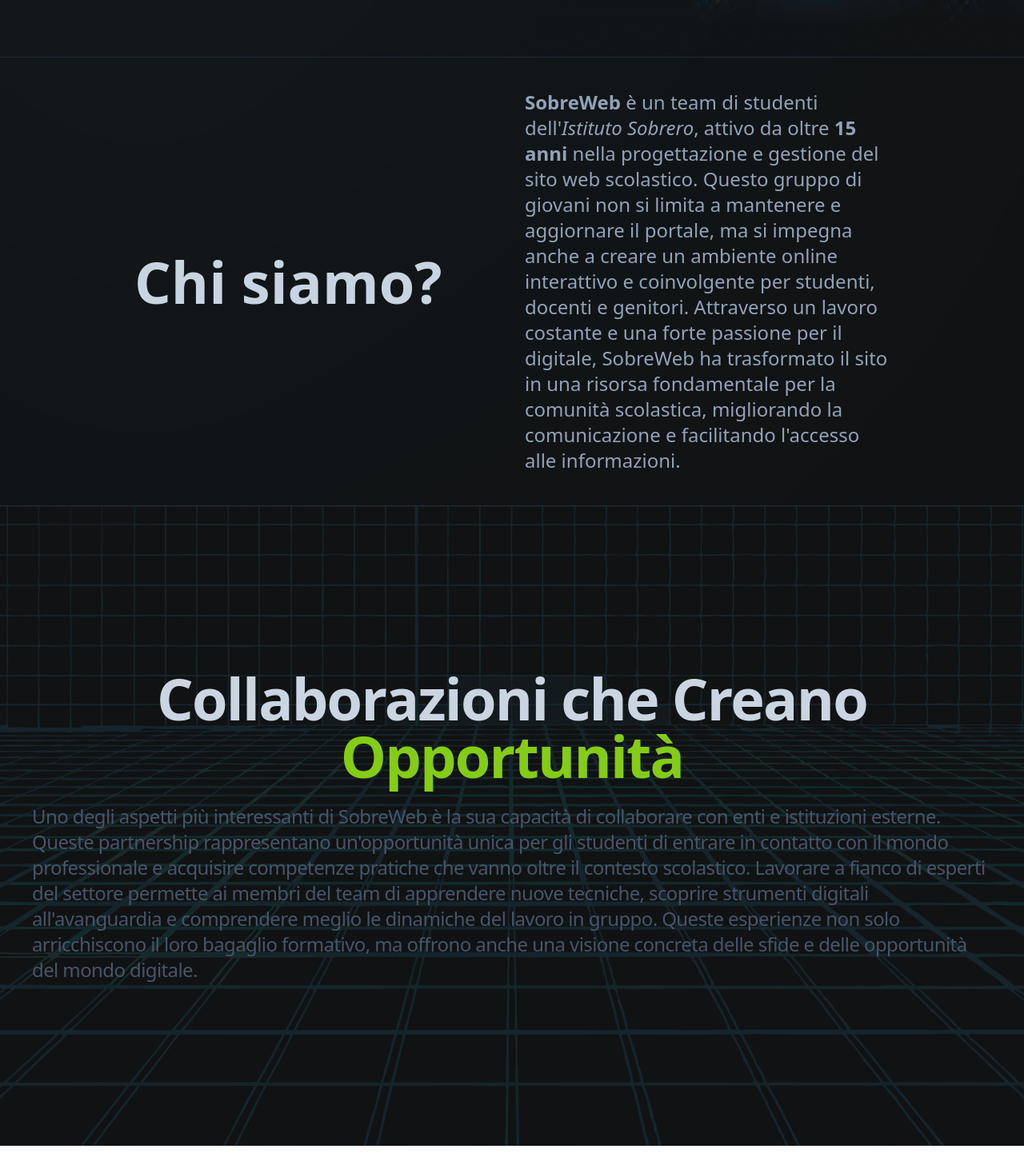
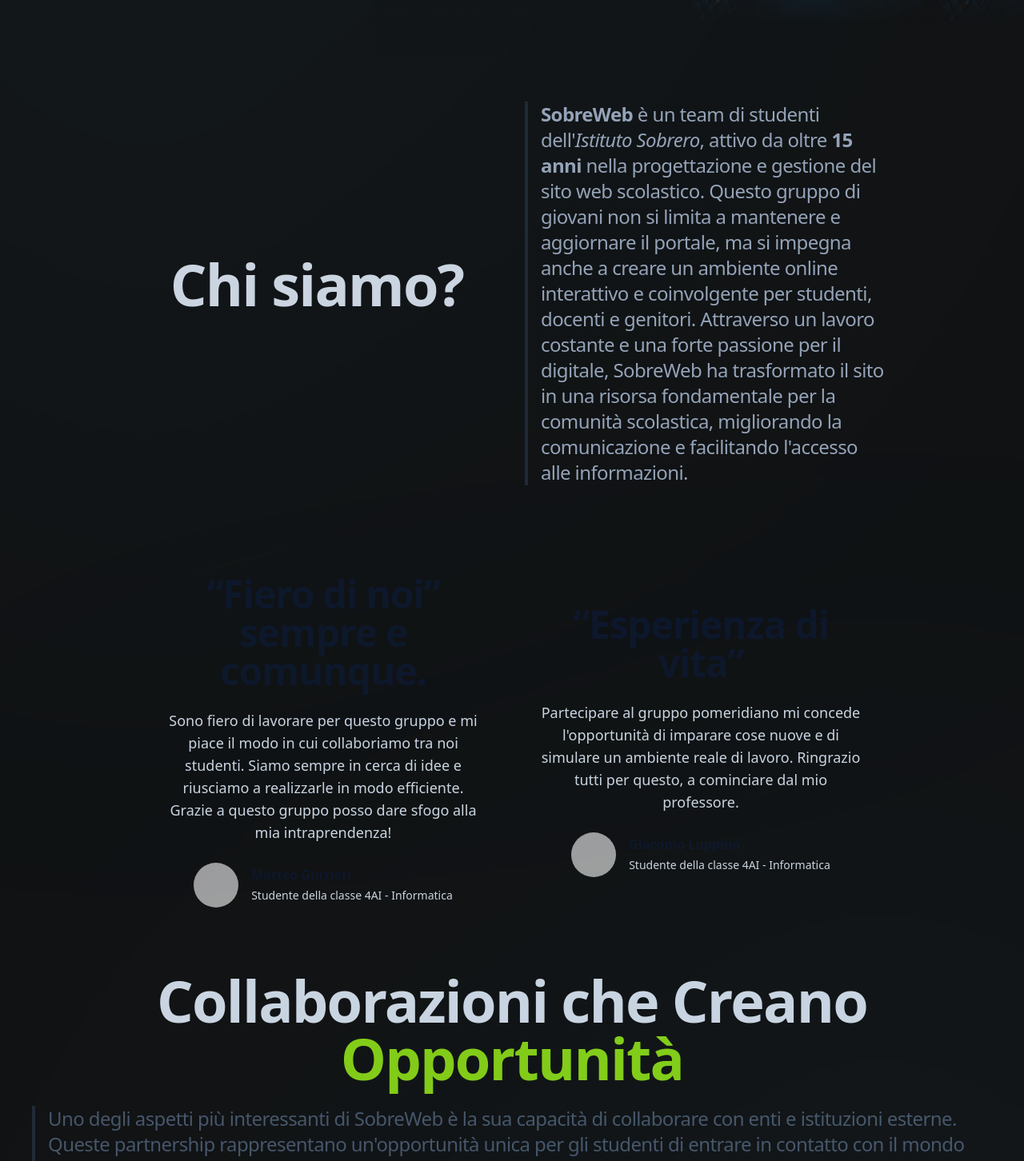
Before and after one commit to Ornitorink0/SobreWeb.it, a React (Vite) app: page / in a window 1280 px wide. Shown: the part 729-2181 px from the top of the page at 80% size. Built offline with nearby package versions, Linux system fonts and the light colour scheme; grey boxes are pictures that could not be loaded.

Commit message:
Aggiustamento netto

```diff
--- a/src/pages/HomePage.jsx
+++ b/src/pages/HomePage.jsx
@@ -42,66 +42,298 @@
               </div>
             </div>
           </div>
-
-          <hr className="border-gray-800" />
         </div>
         {/* <ContentSection /> */}
         <div className="bg-primary-900 ">
           <div className="px-10 text-slate-300 min-h-[70vh] grid grid-cols-1 lg:grid-cols-2 justify-center items-center max-w-5xl mx-auto gap-8 py-8">
-            <h1 className="text-7xl font-bold">Chi siamo?</h1>
-            <p className="text-lg text-slate-400 md:text-2xl">
-              <span className="font-bold">SobreWeb</span> è un team di studenti
-              dell'<i>Istituto Sobrero</i>, attivo da oltre{" "}
-              <span className="font-bold">15 anni</span> nella progettazione e
-              gestione del sito web scolastico. Questo gruppo di giovani non si
-              limita a mantenere e aggiornare il portale, ma si impegna anche a
-              creare un ambiente online interattivo e coinvolgente per studenti,
-              docenti e genitori. Attraverso un lavoro costante e una forte
-              passione per il digitale, SobreWeb ha trasformato il sito in una
-              risorsa fondamentale per la comunità scolastica, migliorando la
-              comunicazione e facilitando l'accesso alle informazioni.
-            </p>
+            <motion.h1
+              initial={{ opacity: 0 }}
+              whileInView={{ opacity: 1 }}
+              transition={{ duration: 1, delay: 0.2 }}
+              viewport={{ once: true }}
+              className="text-slate-300 text-left lg:text-center font-extrabold text-4xl sm:text-6xl lg:text-7xl tracking-tight dark:text-white z-10"
+            >
+              <h1 className="text-7xl font-bold">Chi siamo?</h1>
+            </motion.h1>
+            <motion.p
+              initial={{ opacity: 0 }}
+              whileInView={{ opacity: 1 }}
+              transition={{ duration: 1, delay: 0.4 }}
+              viewport={{ once: true }}
+              className="mt-6 text-lg text-slate-600 max-w-7xl mx-auto dark:text-slate-400 text-left sm:text-xl lg:text-2xl tracking-tight z-10"
+            >
+              <p className="text-lg text-slate-400 md:text-2xl border-gray-800 border-l-4 pl-4">
+                <span className="font-bold">SobreWeb</span> è un team di
+                studenti dell'<i>Istituto Sobrero</i>, attivo da oltre{" "}
+                <span className="font-bold">15 anni</span> nella progettazione e
+                gestione del sito web scolastico. Questo gruppo di giovani non
+                si limita a mantenere e aggiornare il portale, ma si impegna
+                anche a creare un ambiente online interattivo e coinvolgente per
+                studenti, docenti e genitori. Attraverso un lavoro costante e
+                una forte passione per il digitale, SobreWeb ha trasformato il
+                sito in una risorsa fondamentale per la comunità scolastica,
+                migliorando la comunicazione e facilitando l'accesso alle
+                informazioni.
+              </p>
+            </motion.p>
+          </div>
+          <div className="px-10 text-slate-300 grid grid-cols-1 lg:grid-cols-2 justify-center items-center max-w-5xl mx-auto">
+            <section className="text-center px-8 my-20 sm:my-16 md:my-20 text-slate-300">
+              <h2 className="text-slate-900 text-4xl tracking-tight font-extrabold sm:text-5xl dark:text-white">
+                “Fiero di noi” sempre e comunque.
+              </h2>
+              <figure>
+                <blockquote>
+                  <p className="mt-6 max-w-3xl mx-auto text-lg">
+                    Sono fiero di lavorare per questo gruppo e mi piace il modo
+                    in cui collaboriamo tra noi studenti. Siamo sempre in cerca
+                    di idee e riusciamo a realizzarle in modo efficiente. Grazie
+                    a questo gruppo posso dare sfogo alla mia intraprendenza!
+                  </p>
+                </blockquote>
+                <figcaption className="mt-6 flex items-center justify-center space-x-4 text-left">
+                  <img
+                    src="https://avatars.githubusercontent.com/u/174024113?v=4"
+                    alt=""
+                    className="w-14 h-14 rounded-full"
+                    loading="lazy"
+                    decoding="async"
+                  />
+                  <div>
+                    <div className="text-slate-900 font-semibold dark:text-white">
+                      Matteo Gurrieri
+                    </div>
+                    <div className="mt-0.5 text-sm leading-6">
+                      Studente della classe 4AI - Informatica
+                    </div>
+                  </div>
+                </figcaption>
+              </figure>
+            </section>
+            <section className="text-center px-8 my-20 sm:my-16 md:my-20 text-slate-300">
+              <h2 className="text-slate-900 text-4xl tracking-tight font-extrabold sm:text-5xl dark:text-white">
+                “Esperienza di vita”
+              </h2>
+              <figure>
+                <blockquote>
+                  <p className="mt-6 max-w-3xl mx-auto text-lg">
+                    Partecipare al gruppo pomeridiano mi concede l'opportunità
+                    di imparare cose nuove e di simulare un ambiente reale di
+                    lavoro. Ringrazio tutti per questo, a cominciare dal mio
+                    professore.
+                  </p>
+                </blockquote>
+                <figcaption className="mt-6 flex items-center justify-center space-x-4 text-left">
+                  <img
+                    src="https://avatars.githubusercontent.com/u/173935957?v=4"
+                    alt=""
+                    className="w-14 h-14 rounded-full"
+                    loading="lazy"
+                    decoding="async"
+                  />
+                  <div>
+                    <div className="text-slate-900 font-semibold dark:text-white">
+                      Giacomo Luppino
+                    </div>
+                    <div className="mt-0.5 text-sm leading-6">
+                      Studente della classe 4AI - Informatica
+                    </div>
+                  </div>
+                </figcaption>
+              </figure>
+            </section>
+          </div>
+          <div className="px-10">
+            {/* <div
+            className="absolute w-full h-full top-0 left-0"
+          ></div> */}
+            <motion.h1
+              initial={{ opacity: 0 }}
+              whileInView={{ opacity: 1 }}
+              transition={{ duration: 1, delay: 0.2 }}
+              viewport={{ once: true }}
+              className="text-slate-300 text-left lg:text-center font-extrabold text-4xl sm:text-6xl lg:text-7xl tracking-tight dark:text-white z-10"
+            >
+              Collaborazioni che Creano{" "}
+              <span className="text-lime-500">Opportunità</span>
+            </motion.h1>
+            <motion.p
+              initial={{ opacity: 0 }}
+              whileInView={{ opacity: 1 }}
+              transition={{ duration: 1, delay: 0.4 }}
+              viewport={{ once: true }}
+              className="mt-6 text-lg text-slate-600 max-w-7xl mx-auto dark:text-slate-400 text-left sm:text-xl lg:text-2xl tracking-tight z-10 border-gray-800 border-l-4 pl-4"
+            >
+              Uno degli aspetti più interessanti di SobreWeb è la sua capacità
+              di collaborare con enti e istituzioni esterne. Queste partnership
+              rappresentano un'opportunità unica per gli studenti di entrare in
+              contatto con il mondo professionale e acquisire competenze
+              pratiche che vanno oltre il contesto scolastico. Lavorare a fianco
+              di esperti del settore permette ai membri del team di apprendere
+              nuove tecniche, scoprire strumenti digitali all'avanguardia e
+              comprendere meglio le dinamiche del lavoro in gruppo. Queste
+              esperienze non solo arricchiscono il loro bagaglio formativo, ma
+              offrono anche una visione concreta delle sfide e delle opportunità
+              del mondo digitale.
+            </motion.p>
           </div>
         </div>
-        <hr className="border-gray-800" />
-        <div className="relative bg-primary-900 px-10 text-slate-300 text-center min-h-screen flex flex-col justify-center">
-          <div
-            className="absolute w-full h-full top-0 left-0 bg-cover bg-center xl:bg-bottom bg-no-repeat z-0 opacity-10"
-            style={{ backgroundImage: "url('/grid-texure.svg')" }}
-          ></div>
+        {/* <hr className="border-gray-800" /> */}
+
+        {/* <ContentSection /> */}
+        <div className="bg-primary-900">
+          <div className="relative bg-primary-900 px-10 py-10 gap-8 grid grid-cols-1 xl:grid-cols-3 justify-center items-center text-slate-400 text-left max-w-7xl mx-auto">
+            <BackgroundCircle color="#43C2F9" position="right" />
+            <motion.p
+              initial={{ opacity: 0 }}
+              whileInView={{ opacity: 1 }}
+              transition={{ duration: 1, delay: 0.2 }}
+              viewport={{ once: true }}
+              className="text-lg text-slate-400 md:text-2xl tracking-tight border-gray-800 border-l-4 pl-4"
+            >
+              In aggiunta, la collaborazione con enti esterni porta a realizzare
+              progetti innovativi che spesso si traducono in iniziative concrete
+              e utili per la comunità. Per esempio, alcuni progetti hanno
+              incluso la creazione di campagne di sensibilizzazione su temi
+              rilevanti, la realizzazione di eventi online e la promozione di
+              attività culturali. Queste iniziative non solo valorizzano il
+              lavoro del team, ma contribuiscono anche a creare un legame più
+              forte tra la scuola e il territorio. Gli studenti diventano così
+              protagonisti attivi della loro comunità, dimostrando come le
+              competenze digitali possano avere un impatto positivo.
+            </motion.p>
+            <motion.img
+              initial={{ opacity: 0 }}
+              whileInView={{ opacity: 1 }}
+              transition={{ duration: 1, delay: 0.3 }}
+              viewport={{ once: true }}
+              className="w-full h-full object-cover object-center rounded-lg radius-2xl shadow-2xl max-w-96 mx-auto"
+              src="/two-guys-making-a-project-at-pc.jpg"
+              alt="two guys making a project at pc"
+              loading="lazy"
+            ></motion.img>
+            <motion.p
+              initial={{ opacity: 0 }}
+              whileInView={{ opacity: 1 }}
+              transition={{ duration: 1, delay: 0.4 }}
+              viewport={{ once: true }}
+              className="text-lg text-slate-400 md:text-2xl tracking-tight border-gray-800 border-l-4 pl-4"
+            >
+              Infine, le collaborazioni esterne sono anche un modo per stimolare
+              la creatività e l’innovazione all’interno del gruppo. Ogni nuovo
+              progetto porta con sé sfide diverse che richiedono brainstorming e
+              scambio di idee. Questo ambiente stimolante favorisce la crescita
+              personale e professionale di ciascun membro del team,
+              incoraggiandoli a pensare fuori dagli schemi e a esplorare nuove
+              strade. Con un approccio orientato alla sperimentazione e
+              all’apprendimento continuo, SobreWeb si posiziona come un vero
+              laboratorio di innovazione digitale, contribuendo a modellare un
+              futuro più dinamico e interattivo per la scuola.
+            </motion.p>
+          </div>
+        </div>
+        <div className="bg-primary-900 min-h-screen flex flex-col items-center justify-center">
           <motion.h1
             initial={{ opacity: 0 }}
             whileInView={{ opacity: 1 }}
             transition={{ duration: 1, delay: 0.2 }}
             viewport={{ once: true }}
-            className="text-slate-300 font-extrabold text-4xl sm:text-6xl lg:text-7xl tracking-tight dark:text-white z-10"
+            className="text-slate-300 text-left lg:text-center font-extrabold text-4xl sm:text-6xl lg:text-7xl tracking-tight dark:text-white z-10"
           >
-            Collaborazioni che Creano{" "}
-            <span class="text-lime-500">Opportunità</span>
+            I nostri <span className="text-emerald-500">Partner</span>
           </motion.h1>
-          <motion.p
+          <motion.div
             initial={{ opacity: 0 }}
             whileInView={{ opacity: 1 }}
-            transition={{ duration: 1, delay: 0.4 }}
             viewport={{ once: true }}
-            className="mt-6 text-lg text-slate-600 max-w-7xl mx-auto dark:text-slate-400 text-left sm:text-xl lg:text-2xl tracking-tight z-10"
+            className="px-10"
           >
-            Uno degli aspetti più interessanti di SobreWeb è la sua capacità di
-            collaborare con enti e istituzioni esterne. Queste partnership
-            rappresentano un'opportunità unica per gli studenti di entrare in
-            contatto con il mondo professionale e acquisire competenze pratiche
-            che vanno oltre il contesto scolastico. Lavorare a fianco di esperti
-            del settore permette ai membri del team di apprendere nuove
-            tecniche, scoprire strumenti digitali all'avanguardia e comprendere
-            meglio le dinamiche del lavoro in gruppo. Queste esperienze non solo
-            arricchiscono il loro bagaglio formativo, ma offrono anche una
-            visione concreta delle sfide e delle opportunità del mondo digitale.
-          </motion.p>
+            <PartnerSection />
+          </motion.div>
         </div>
       </>
     );
   }
 }
+
+const PartnerSection = () => {
+  return (
+    <div className="max-w-7xl bg-primary-800 opacity-70 mt-10 border border-gray-200 rounded-lg shadow dark:border-gray-700 p-10 z-10">
+      <div className="grid grid-cols-3 md:grid-cols-6 gap-8 grayscale bg-primary-800 opacity-70 select-none drag-none">
+        <img
+          src="https://www.retescuoleinsieme.it/wp-content/uploads/2024/02/logo-scuole-insieme-300x289.png"
+          alt="Logo"
+          className="brightness-[0.918] invert"
+        />
+        <img
+          src="https://www.retescuoleinsieme.it/wp-content/uploads/2024/03/ECOFFICINA_NEW_LOGO_light.jpg"
+          alt="Logo"
+          className="brightness-[0.918] invert"
+        />
+        <img
+          src="https://www.retescuoleinsieme.it/wp-content/uploads/2024/03/logo_aula_amianto_asbesto-1-of-1.png"
+          alt="Logo"
+          className="brightness-[0.918] invert"
+        />
+        <img
+          src="https://www.retescuoleinsieme.it/wp-content/uploads/2024/04/Afeva.png"
+          alt="Logo"
+          className="brightness-[0.918] invert"
+        />
+        <img
+          src="https://www.retescuoleinsieme.it/wp-content/uploads/2024/04/LogoComune.png"
+          alt="Logo"
+          className="brightness-[0.918] invert"
+        />
+        <img
+          src="https://www.retescuoleinsieme.it/wp-content/uploads/2024/04/anna-d_alencon.png"
+          alt="Logo"
+          className="brightness-[0.918] invert"
+        />
+        <img
+          src="https://www.retescuoleinsieme.it/wp-content/uploads/2024/04/casale3.png"
+          alt="Logo"
+          className="brightness-[0.918] invert"
+        />
+        <img
+          src="https://www.retescuoleinsieme.it/wp-content/uploads/2024/04/cipia.png"
+          alt="Logo"
+          className="brightness-[0.918] invert"
+        />
+        <img
+          src="https://www.retescuoleinsieme.it/wp-content/uploads/2024/04/don-milani.png"
+          alt="Logo"
+          className="brightness-[0.918] invert"
+        />
+        <img
+          src="https://www.retescuoleinsieme.it/wp-content/uploads/2024/04/francesco-negri.png"
+          alt="Logo"
+          className="brightness-[0.918] invert"
+        />
+        <img
+          src="https://www.retescuoleinsieme.it/wp-content/uploads/2024/04/icona-balbo.png"
+          alt="Logo"
+          className="brightness-[0.918] invert"
+        />
+        <img
+          src="https://www.retescuoleinsieme.it/wp-content/uploads/2024/04/icona-leardi.png"
+          alt="Logo"
+          className="brightness-[0.918] invert"
+        />
+        <img
+          src="https://www.retescuoleinsieme.it/wp-content/uploads/2024/04/icona-sobrero.png"
+          alt="Logo"
+          className="brightness-[0.918] invert"
+        />
+        <img
+          src="https://www.retescuoleinsieme.it/wp-content/uploads/2024/04/ognano.png"
+          alt="Logo"
+          className="brightness-[0.918] invert"
+        />
+      </div>
+    </div>
+  );
+};
 
 const ProjectsSection = () => {
   return (
@@ -159,49 +391,10 @@
 const ContentSection = () => {
   return (
     <>
-      <div className="bg-primary-900 px-10 text-slate-300">
-        <div className="max-w-7xl mx-auto py-16 px-4 sm:py-0 sm:px-0">
-          <motion.p
-            initial={{ opacity: 0 }}
-            whileInView={{ opacity: 1 }}
-            transition={{ duration: 1, delay: 0.2 }}
-            viewport={{ once: true }}
-          >
-            SobreWeb è un team di studenti dell'Istituto Sobrero, attivo da
-            oltre 15 anni nella progettazione e gestione del sito web
-            scolastico. Questo gruppo di giovani talenti non si limita a
-            mantenere e aggiornare il portale, ma si impegna anche a creare un
-            ambiente online interattivo e coinvolgente per studenti, docenti e
-            genitori. Attraverso un lavoro costante e una forte passione per il
-            digitale, SobreWeb ha trasformato il sito in una risorsa
-            fondamentale per la comunità scolastica, migliorando la
-            comunicazione e facilitando l'accesso alle informazioni.
-          </motion.p>
-        </div>
-      </div>
       <div class="absolute inset-x-0 bottom-0 h-px overflow-hidden">
         <div class="absolute -left-8 -right-8 bottom-0 h-px bg-slate-900/[0.1] [mask-image:linear-gradient(to_right,transparent,white_4rem,white_calc(100%-4rem),transparent)]"></div>
       </div>
       <div className="bg-primary-900 px-10 text-slate-300">
-        <div className="max-w-7xl mx-auto py-16 px-4 sm:py-0 sm:px-0">
-          <motion.p
-            initial={{ opacity: 0 }}
-            whileInView={{ opacity: 1 }}
-            transition={{ duration: 1, delay: 0.2 }}
-            viewport={{ once: true }}
-          >
-            Uno degli aspetti più interessanti di SobreWeb è la sua capacità di
-            collaborare con enti e istituzioni esterne. Queste partnership
-            rappresentano un'opportunità unica per gli studenti di entrare in
-            contatto con il mondo professionale e acquisire competenze pratiche
-            che vanno oltre il contesto scolastico. Lavorare a fianco di esperti
-            del settore permette ai membri del team di apprendere nuove
-            tecniche, scoprire strumenti digitali all'avanguardia e comprendere
-            meglio le dinamiche del lavoro in gruppo. Queste esperienze non solo
-            arricchiscono il loro bagaglio formativo, ma offrono anche una
-            visione concreta delle sfide e delle opportunità del mondo digitale.
-          </motion.p>
-        </div>
         <div className="max-w-7xl mx-auto py-16 px-4 sm:py-0 sm:px-0 grid grid-cols-1 sm:grid-cols-2 items-center gap-10 mt-10">
           <motion.p
             initial={{ opacity: 0 }}
```
Also changed, not shown: src/components/NavigationBar.jsx (+7 -4 lines).
